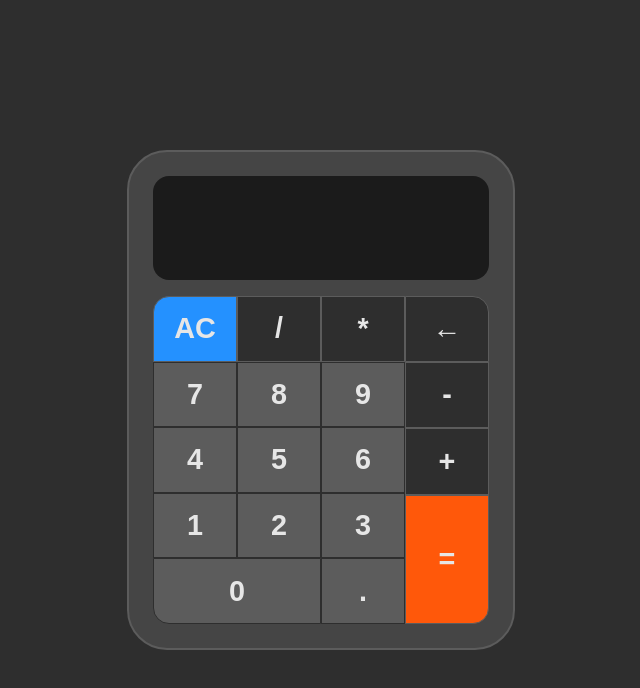
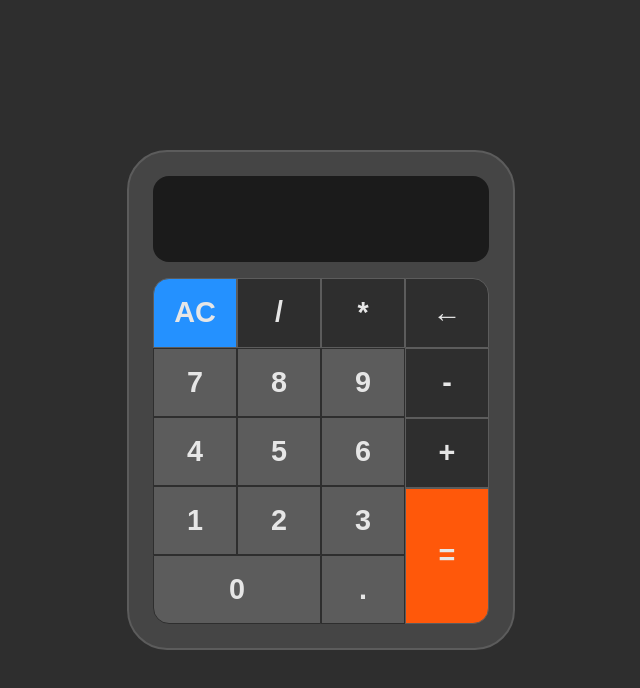
Before and after one commit to joaojgabriel/calculator, a plain HTML site: page index.html in a window 1280 px wide. Shown: the whole page, without its empty margins (319-959 px from the left). Drawn offline with Linux system fonts and the light colour scheme.

Commit message:
Set proportions of display and buttons

```diff
--- a/styles.css
+++ b/styles.css
@@ -95,6 +95,7 @@ button {
 }
 
 #display {
+  flex: 2;
   font-family: Digital, Arial, Helvetica, sans-serif;
   display: flex;
   align-items: center;
@@ -103,12 +104,11 @@ button {
   font-size: 4.5rem;
   background-color: var(--display-glass);
   color: var(--display-txt-color);
-  block-size: 6.5rem;
   overflow-x: auto;
 }
 
 #buttons {
-  flex: 1;
+  flex: 8;
   margin-block-start: 1rem;
   display: grid;
   grid-template-columns: repeat(4, 1fr);
```
